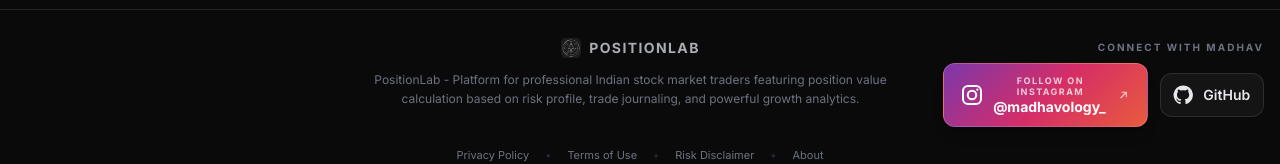
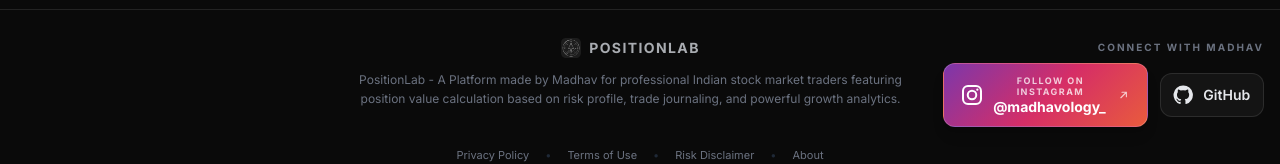
Before and after one commit to Madhav-S-S/PositionLab, a plain HTML site: page index.html in a window 1280 px wide. Shown: the part 1055-1219 px from the top of the page. Drawn offline with nearby package versions, Linux system fonts and the light colour scheme.

Commit message:
attribute in footer

```diff
--- a/index.html
+++ b/index.html
@@ -919,7 +919,7 @@
                         <img src="icon.svg" class="w-5 h-5 grayscale" alt="PositionLab logo">
                         <span class="text-sm font-bold tracking-widest text-gray-300">POSITIONLAB</span>
                     </div>
-                    <p class="footer-description text-xs text-gray-500 max-w-xl mx-auto leading-relaxed px-2">PositionLab - Platform for professional Indian stock market traders featuring position value calculation based on risk profile, trade journaling, and powerful growth analytics.</p>
+                    <p class="footer-description text-xs text-gray-500 max-w-xl mx-auto leading-relaxed px-2">PositionLab - A Platform made by Madhav for professional Indian stock market traders featuring position value calculation based on risk profile, trade journaling, and powerful growth analytics.</p>
                 </div>
 
                 <!-- Creator / Social Links -->
```
